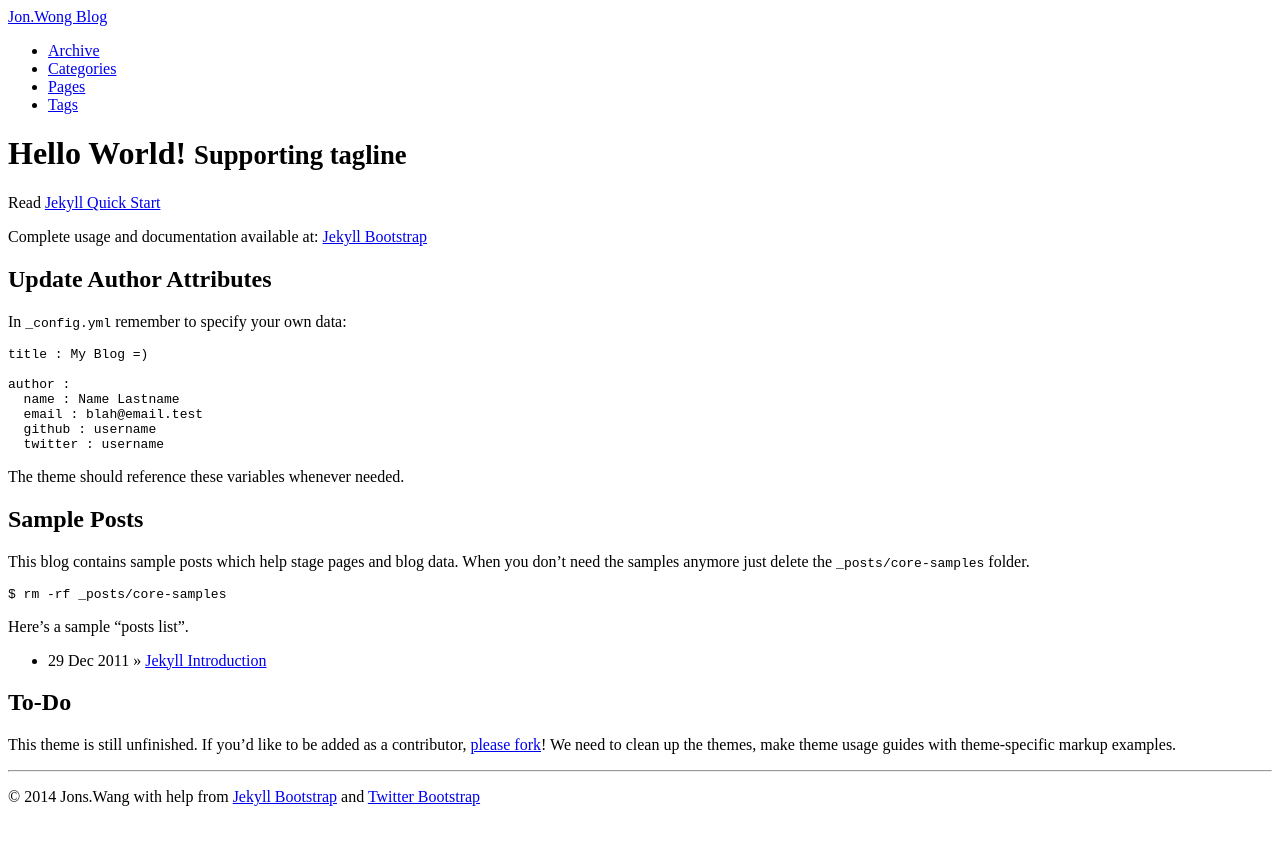
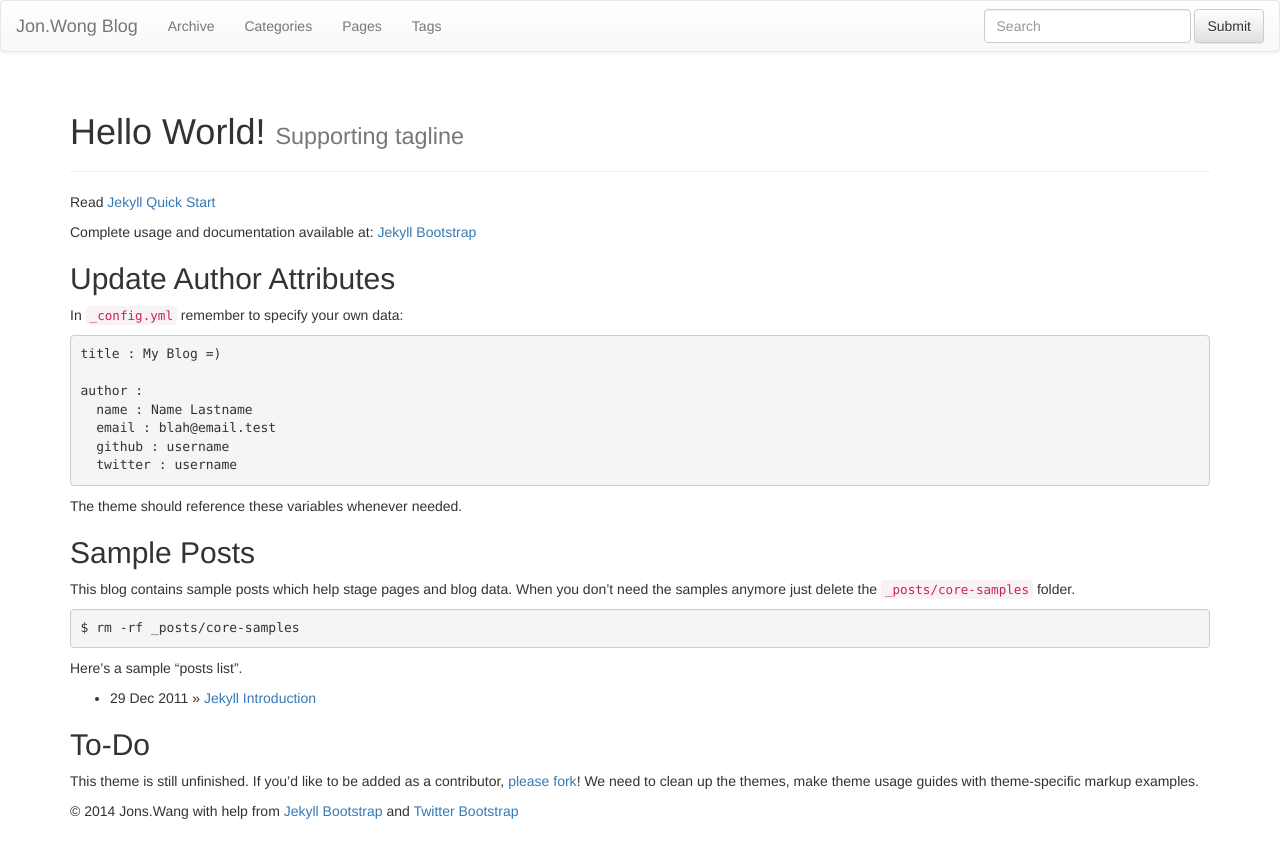
Before and after one commit to OpenIdeaGroup/openideagroup.github.com, a Jekyll site: the page built from index.md, in a window 1280 px wide. Shown: the top 858 px of the page. Built offline with Jekyll 4.4.1, drawn with Linux system fonts in a browser that asks for light colours; nearby versions of some CDN libraries; library files that are not in the unit come from our copies.

Commit message:
Revert "change theme"
This reverts commit 0970ac046564eb96862dbff66056e2ece18eee50.

```diff
--- a/_layouts/default.html
+++ b/_layouts/default.html
@@ -3,4 +3,4 @@ theme :
   name : bootstrap-3
 ---
 {% include JB/setup %}
-{% include themes/twitter/default.html %}
+{% include themes/bootstrap-3/default.html %}
--- a/_layouts/page.html
+++ b/_layouts/page.html
@@ -2,4 +2,4 @@
 layout: default
 ---
 {% include JB/setup %}
-{% include themes/twitter/page.html %}
+{% include themes/bootstrap-3/page.html %}
--- a/_layouts/post.html
+++ b/_layouts/post.html
@@ -2,4 +2,4 @@
 layout: default
 ---
 {% include JB/setup %}
-{% include themes/twitter/post.html %}
+{% include themes/bootstrap-3/post.html %}
```
